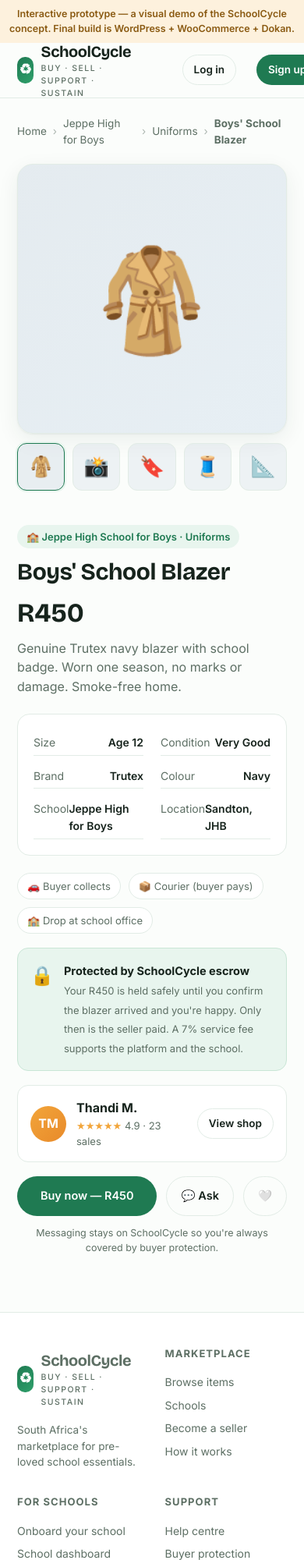
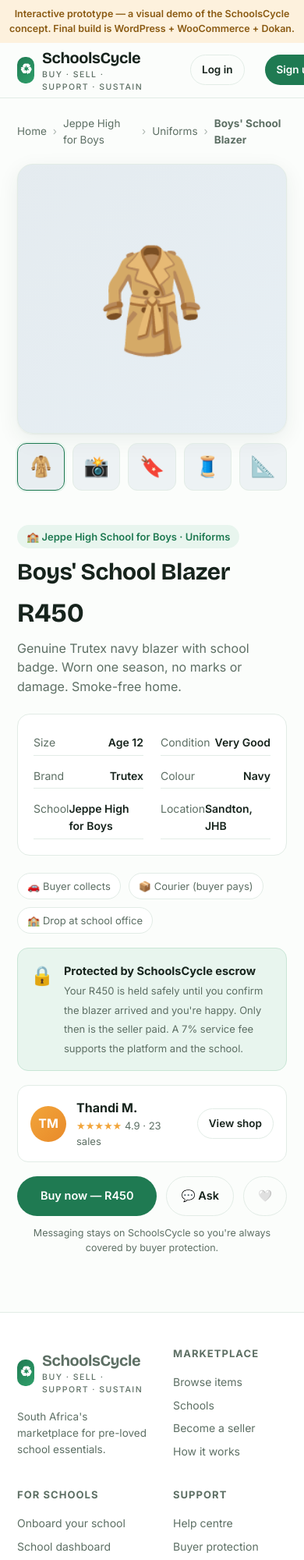
Before and after one commit to anirudhatalmale6-alt/schoolcycle-demo, a plain HTML site: page product.html in a window 390 px wide. Shown: the top 2000 px of the page at 78% size. Drawn offline with nearby package versions, Linux system fonts and the light colour scheme.

Commit message:
Rename brand to SchoolsCycle

```diff
--- a/product.html
+++ b/product.html
@@ -3,15 +3,15 @@
 <head>
 <meta charset="utf-8">
 <meta name="viewport" content="width=device-width,initial-scale=1">
-<title>Boys' School Blazer — SchoolCycle</title>
+<title>Boys' School Blazer — SchoolsCycle</title>
 <link rel="stylesheet" href="style.css">
 </head>
 <body>
-<div class="demo-note">Interactive prototype — a visual demo of the SchoolCycle concept. Final build is WordPress + WooCommerce + Dokan.</div>
+<div class="demo-note">Interactive prototype — a visual demo of the SchoolsCycle concept. Final build is WordPress + WooCommerce + Dokan.</div>
 
 <header class="top">
   <div class="wrap">
-    <a class="brand" href="index.html"><span class="logo">♻</span><span>SchoolCycle<small>Buy · Sell · Support · Sustain</small></span></a>
+    <a class="brand" href="index.html"><span class="logo">♻</span><span>SchoolsCycle<small>Buy · Sell · Support · Sustain</small></span></a>
     <nav class="nav">
       <a href="index.html">Home</a>
       <a href="school.html">Schools</a>
@@ -64,7 +64,7 @@
       <!-- escrow -->
       <div class="escrow">
         <span class="ei">🔒</span>
-        <div><b>Protected by SchoolCycle escrow</b><br><small>Your R450 is held safely until you confirm the blazer arrived and you're happy. Only then is the seller paid. A 7% service fee supports the platform and the school.</small></div>
+        <div><b>Protected by SchoolsCycle escrow</b><br><small>Your R450 is held safely until you confirm the blazer arrived and you're happy. Only then is the seller paid. A 7% service fee supports the platform and the school.</small></div>
       </div>
 
       <!-- seller -->
@@ -79,20 +79,20 @@
         <a class="btn ghost" href="#" style="white-space:nowrap">💬 Ask</a>
         <a class="btn ghost" href="#">🤍</a>
       </div>
-      <p style="color:var(--muted);font-size:12.5px;margin-top:12px;text-align:center">Messaging stays on SchoolCycle so you're always covered by buyer protection.</p>
+      <p style="color:var(--muted);font-size:12.5px;margin-top:12px;text-align:center">Messaging stays on SchoolsCycle so you're always covered by buyer protection.</p>
     </div>
   </div>
 </div>
 
 <footer>
   <div class="wrap">
-    <div class="foot-brand"><a class="brand" href="index.html"><span class="logo">♻</span><span>SchoolCycle<small>Buy · Sell · Support · Sustain</small></span></a>
+    <div class="foot-brand"><a class="brand" href="index.html"><span class="logo">♻</span><span>SchoolsCycle<small>Buy · Sell · Support · Sustain</small></span></a>
       <p>South Africa's marketplace for pre-loved school essentials.</p></div>
     <div><h5>Marketplace</h5><a href="school.html">Browse items</a><a href="school.html">Schools</a><a href="seller.html">Become a seller</a><a href="how-it-works.html">How it works</a></div>
     <div><h5>For schools</h5><a href="#">Onboard your school</a><a href="#">School dashboard</a><a href="#">Commission & payouts</a></div>
     <div><h5>Support</h5><a href="#">Help centre</a><a href="#">Buyer protection</a><a href="#">Contact us</a></div>
   </div>
-  <div class="foot-bottom">© 2026 SchoolCycle · Schoolscycle.co.za · Prototype for client review</div>
+  <div class="foot-bottom">© 2026 SchoolsCycle · Schoolscycle.co.za · Prototype for client review</div>
 </footer>
 </body>
 </html>
```
Also changed, not shown: how-it-works.html (+8 -8 lines), index.html (+8 -8 lines), school.html (+5 -5 lines), seller.html (+5 -5 lines), README.md.
